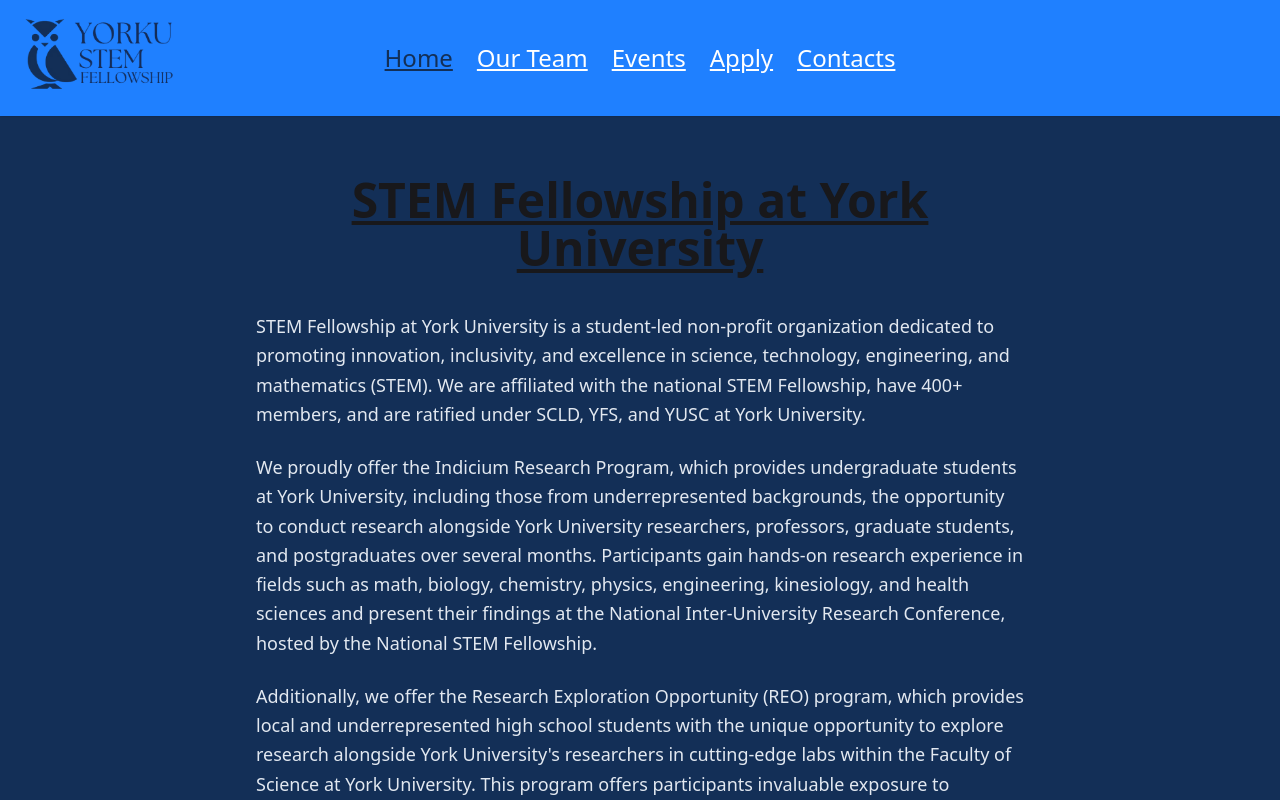
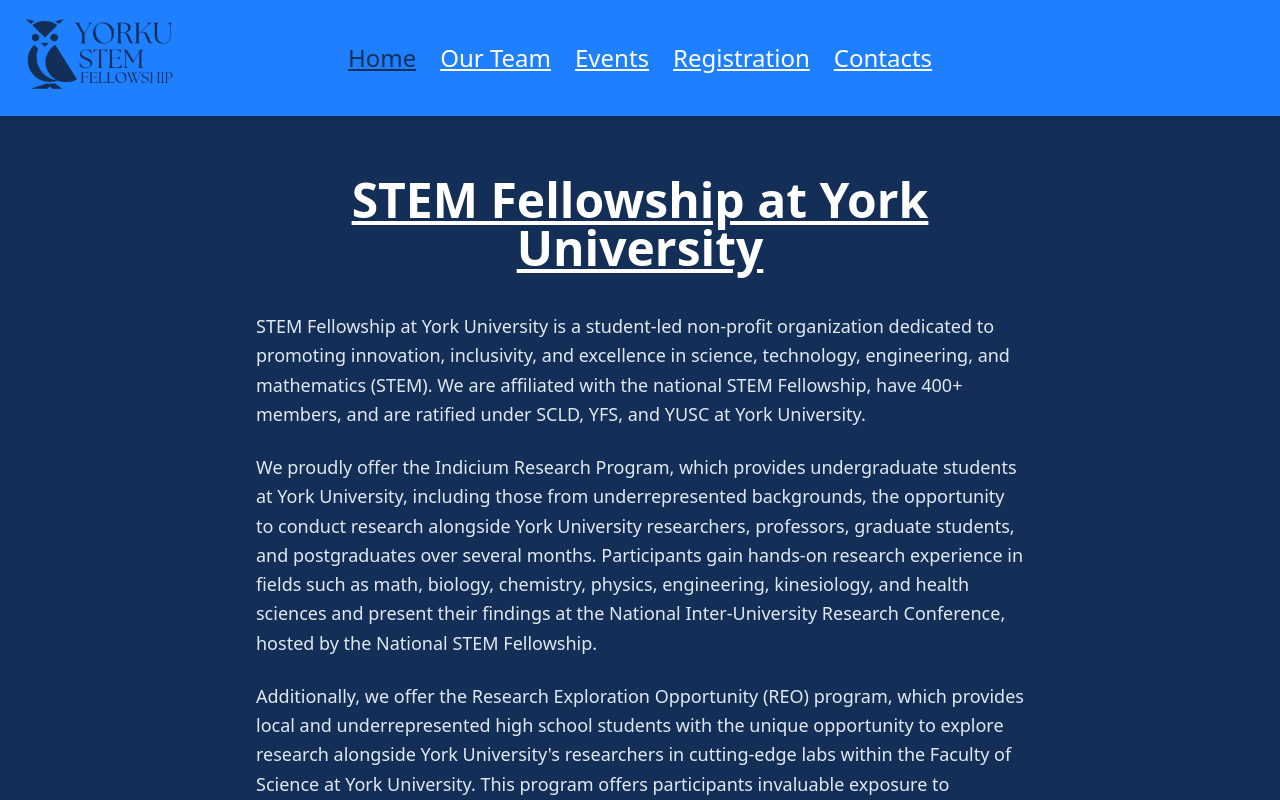
Before and after one commit to prabhnoorughra/SFYU-main-site, a React (Vite) app: page / in a window 1280 px wide. Built offline with nearby package versions, Linux system fonts and the light colour scheme; no server answers.

Commit message:
Edit ApplyPage to have more information and refer to page as Registration

```diff
--- a/src/components/ApplyPage.jsx
+++ b/src/components/ApplyPage.jsx
@@ -42,6 +42,16 @@
     <>
       <div className="grid grid-cols-1 grid-rows-[auto_auto_1fr] min-h-full
       justify-center px-6 py-2 lg:px-8 w-full overflow-y-auto">
+        <h1 className='text-center text-white font-extrabold text-2xl mt-5'>
+            Register to be a general member for the 2025-2026 academic year below!
+        </h1>
+        <ul className='mt-10 text-lg text-white mx-auto'>
+            <h2 className='text-xl mb-2'>As a general member, you’ll gain access to:</h2>
+            <li>1. Networking opportunities with undergraduate students, professors, graduate students & STEM professionals</li>
+            <li>2. Exclusive access to events, workshops, and academic panels</li>
+            <li>3. Eligibility to apply and participate in research programs like the 2025-2026 STEM Fellowship at York University Indicium Research Program</li>
+            <li>4. Insight into academic & career pathways in STEM</li>
+        </ul>
         <div className='popupmessages'>
             {errors.length != 0 && (
                 <ul className='text-center mt-5 text-xl
@@ -67,7 +77,7 @@
         </div>
         <div className="mt-10 sm:mx-auto sm:w-full sm:max-w-sm">
           {!success && (
-            <form onSubmit={handleSignup} className="space-y-6">
+            <form onSubmit={handleSignup} className="space-y-6 mb-10">
                 <div>
                 <label htmlFor="firstName" className="block text-md/6 font-medium text-white">
                     First Name
@@ -207,7 +217,7 @@
                     text-white hover:bg-indigo-600 focus-visible:outline-2 focus-visible:outline-offset-2
                     focus-visible:outline-indigo-500 hover:cursor-pointer"
                 >
-                    Submit Application
+                    Submit
                 </button>
                 </div>
             </form>
--- a/src/components/HomePage.jsx
+++ b/src/components/HomePage.jsx
@@ -7,7 +7,7 @@
                           prose-a:text-blue-400 hover:prose-a:text-blue-300
                           prose-headings:font-semibold prose-p:leading-relaxed
                           max-w-3xl">
-                <h1 className="text-center underline">STEM Fellowship at York University</h1>
+                <h1 className="text-center underline text-white">STEM Fellowship at York University</h1>
                 <p>
                     STEM Fellowship at York University is a student-led non-profit organization dedicated to promoting innovation, inclusivity, and excellence in science, technology, engineering, and mathematics (STEM). We are affiliated with the national STEM Fellowship, have 400+ members, and are ratified under SCLD, YFS, and YUSC at York University.
                 </p>
--- a/src/components/NavBar.jsx
+++ b/src/components/NavBar.jsx
@@ -53,7 +53,7 @@
                                     "underline text-white hover:cursor-pointer hover:text-neutral-400"
                                 }
                                 >
-                                Apply
+                                Registration
                             </NavLink>
                         </li>
                         <li className=''>
@@ -117,7 +117,7 @@
                                 "underline text-white hover:cursor-pointer hover:text-neutral-400"
                             }
                             >
-                            Apply
+                            Registration
                         </NavLink>
                     </li>
                     <li className=''>
```
Also changed, not shown: 1 other file (tests, documents, lock files or other folders).
